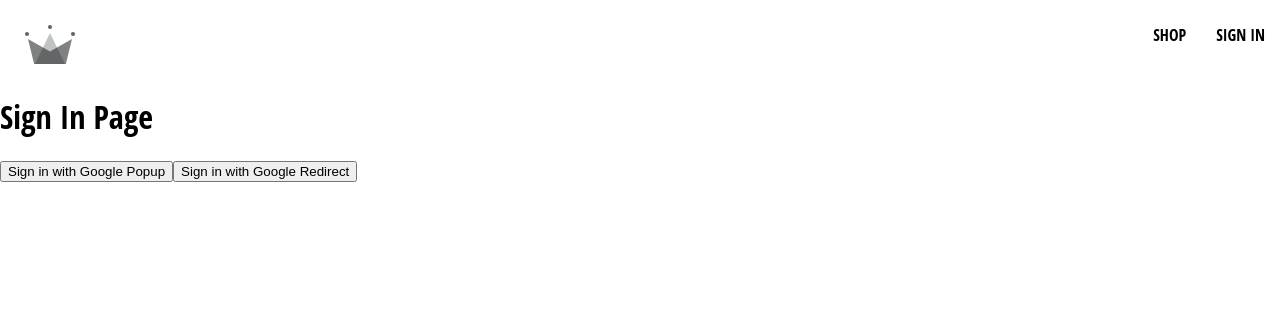
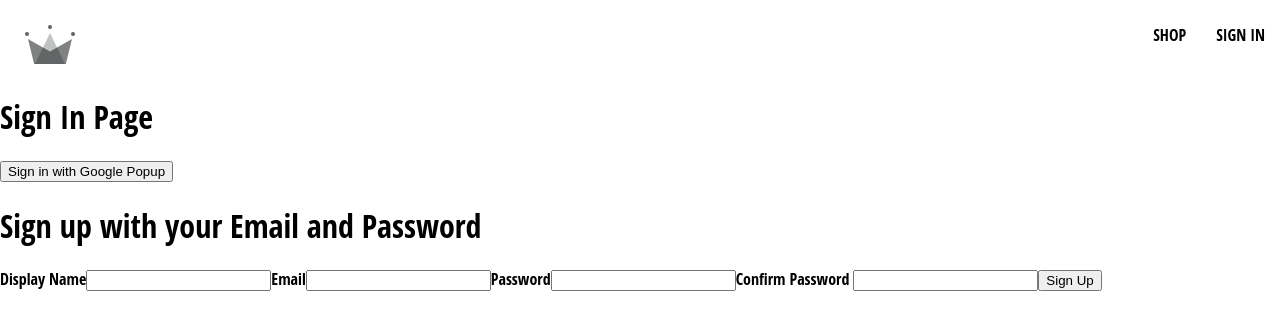
Before and after one commit to KingsIke/ZTM-Ecoms, a React (Create React App) app: page /sign-in in a window 1280 px wide. Shown: the top 330 px of the page. Built offline with nearby package versions, Linux system fonts and the light colour scheme.

Commit message:
SIGNUP-AUTH

```diff
--- a/src/App.js
+++ b/src/App.js
@@ -1,4 +1,4 @@
-// 74
+
 // import './categories.style.scss';
 // import CategoryItem from './components/category-item/category-item.component';
 import Home from './Pages/Home/Home';
--- a/src/Pages/Sign-In/Sign-In.jsx
+++ b/src/Pages/Sign-In/Sign-In.jsx
@@ -1,22 +1,46 @@
-import { signInWithGooglePopup, signInWithGoogleRedirect, createUserDocumentFromAuth } from '../../utils/firebase/firebase.utils'
+// import { useEffect } from 'react';
+// import { getRedirectResult } from 'firebase/auth'
+
+import { signInWithGooglePopup, createUserDocumentFromAuth } from '../../utils/firebase/firebase.utils'
+import { async } from '@firebase/util';
+import SignUpForm from "../Sign-up/Sign-up"
+
 const SignIn = () => {
+
+    // useEffect(() => {
+    //     const fetchData = async () => {
+
+    //         const response = await getRedirectResult(auth)
+    //         if (response) {
+    //             const userDocRef = await createUserDocumentFromAuth(response.user)
+    //         }
+    //         console.log(response)
+    //     }
+    //     fetchData()
+    // }, []);
+
     const logGoogleUser = async () => {
         const { user } = await signInWithGooglePopup();
         const userDocRef = await createUserDocumentFromAuth(user)
         console.log(user)
     }
 
-    const logGoogleRedirectUser = async () => {
-        const { user } = await signInWithGoogleRedirect();
-        console.log(user)
-    }
+    // const logGoogleRedirectUser = async () => {
+    //     const { user } = await signInWithGoogleRedirect();
+    //     console.log(user)
+    // }
     return (
         <div>
+
             <h1>
                 Sign In Page
             </h1>
             <button onClick={logGoogleUser}>Sign in with Google Popup</button>
-            <button onClick={logGoogleRedirectUser}>Sign in with Google Redirect</button>
+            {/* <button onClick={logGoogleRedirectUser}>Sign in with Google Redirect</button> */}
+            {/* <button onClick={signInWithGoogleRedirect}>Sign in with Google Redirect</button> */}
+
+            <SignUpForm />
+
         </div>
     )
 }
--- /dev/null
+++ b/src/Pages/Sign-up/Sign-up.jsx
@@ -0,0 +1,44 @@
+import { useState } from 'react';
+
+import { CreateUserWithEmailAndPassword } from 'firebase/auth';
+
+const defaultFormField = {
+    displayName: '',
+    email: '',
+    password: '',
+    confirmPassord: ''
+}
+const SignUpForm = () => {
+    const [formField, setFormField] = useState(defaultFormField)
+
+    console.log(formField)
+
+    const { displayName, email, password, confirmPassword } = formField
+    const handleChange = (e) => {
+        const { name, value } = e.target
+        setFormField({ ...formField, [name]: value })
+    }
+    return (
+        <div>
+            <h1>Sign up with your Email and Password</h1>
+            <form action="" onSubmit={() => {
+
+            }}>
+                <label htmlFor="">Display Name</label>
+                <input type="text" required onChange={handleChange} name='displayName' value={displayName} />
+
+                <label htmlFor="">Email</label>
+                <input type="email" required onChange={handleChange} name='email' value={email} />
+
+                <label htmlFor="">Password</label>
+                <input type="password" required onChange={handleChange} name='password' value={password} />
+
+                <label>Confirm Password </label>
+                <input type="password" required onChange={handleChange} name='comfirmPassword' value={confirmPassword} />
+                <button type="submit">Sign Up</button>
+            </form >
+        </div>
+    );
+}
+
+export default SignUpForm;
--- a/src/utils/firebase/firebase.utils.js
+++ b/src/utils/firebase/firebase.utils.js
@@ -1,5 +1,5 @@
 import { initializeApp } from "firebase/app";
-import { getAuth, signInWithRedirect, signInWithPopup, GoogleAuthProvider } from 'firebase/auth'
+import { getAuth, signInWithRedirect, signInWithPopup, GoogleAuthProvider, createUserWithEmailAndPassword } from 'firebase/auth'
 import { getFirestore, doc, getDoc, setDoc } from 'firebase/firestore'
 const firebaseConfig = {
     apiKey: "AIzaSyCR5oSYvuw7hupQVNlnXLxKuzq-M8QICFI",
@@ -28,6 +28,7 @@ export const signInWithGoogleRedirect = () => signInWithRedirect(auth, googlePro
 export const db = getFirestore();
 
 export const createUserDocumentFromAuth = async (userAuth) => {
+    if (!userAuth) return
     const userDocRef = doc(db, 'user', userAuth.uid)
     const userSnapshot = await getDoc(userDocRef);
     console.log(userDocRef)
@@ -46,4 +47,9 @@ export const createUserDocumentFromAuth = async (userAuth) => {
     }
     return userDocRef
 
+};
+
+export const CreateUserWithEmailAndPassword = async (email, password) => {
+    if (!email || !password) return
+    return await createUserWithEmailAndPassword(auth, email, password)
 }
```
